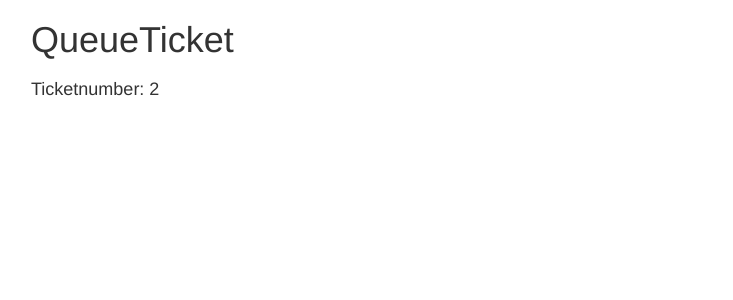
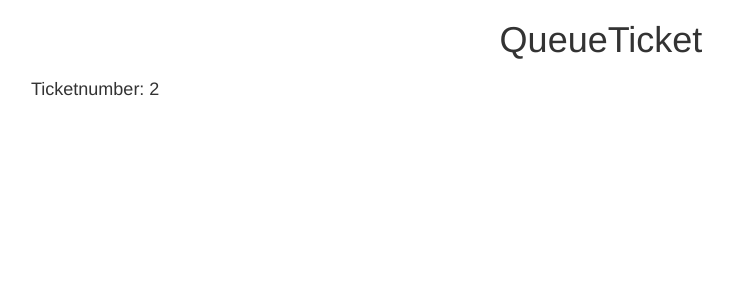
Before and after one commit to johanaschan/queue-ticket-web, an Angular app: page / in a window 1280 px wide. Shown: the top 300 px of the page, without its empty margins (39-772 px from the left). Built offline with nearby package versions, Linux system fonts and the light colour scheme.

Commit message:
ticketnumber

```diff
--- a/src/app/app.component.html
+++ b/src/app/app.component.html
@@ -1,5 +1,5 @@
 <div class="container">
-  <h1>QueueTicket</h1>
+  <h1 class="text-center">QueueTicket</h1>
   <div class="row">
     <div class="col-xs-6">
       <h4>Ticketnumber: {{ticketNumber}}</h4>
```
Also changed, not shown: 1 other file (tests, documents, lock files or other folders).
